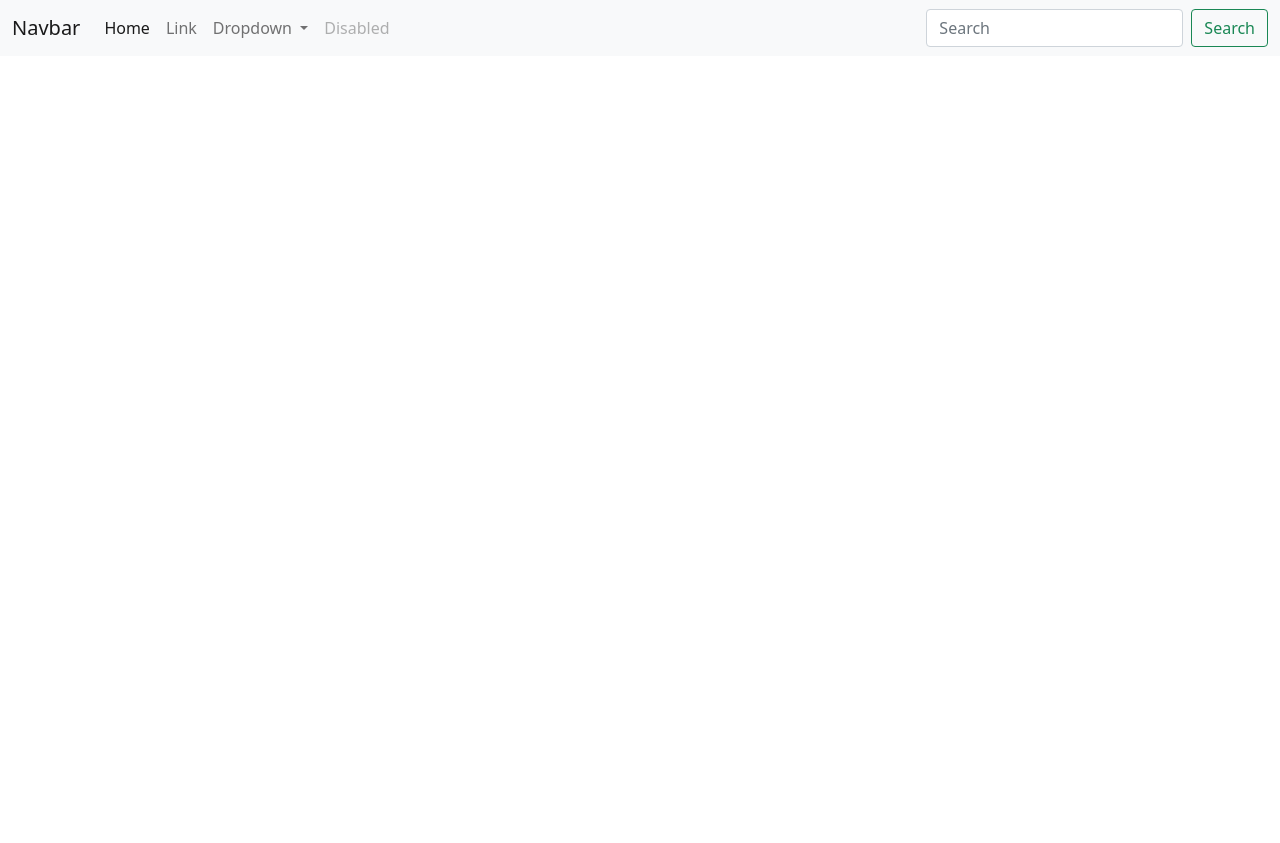
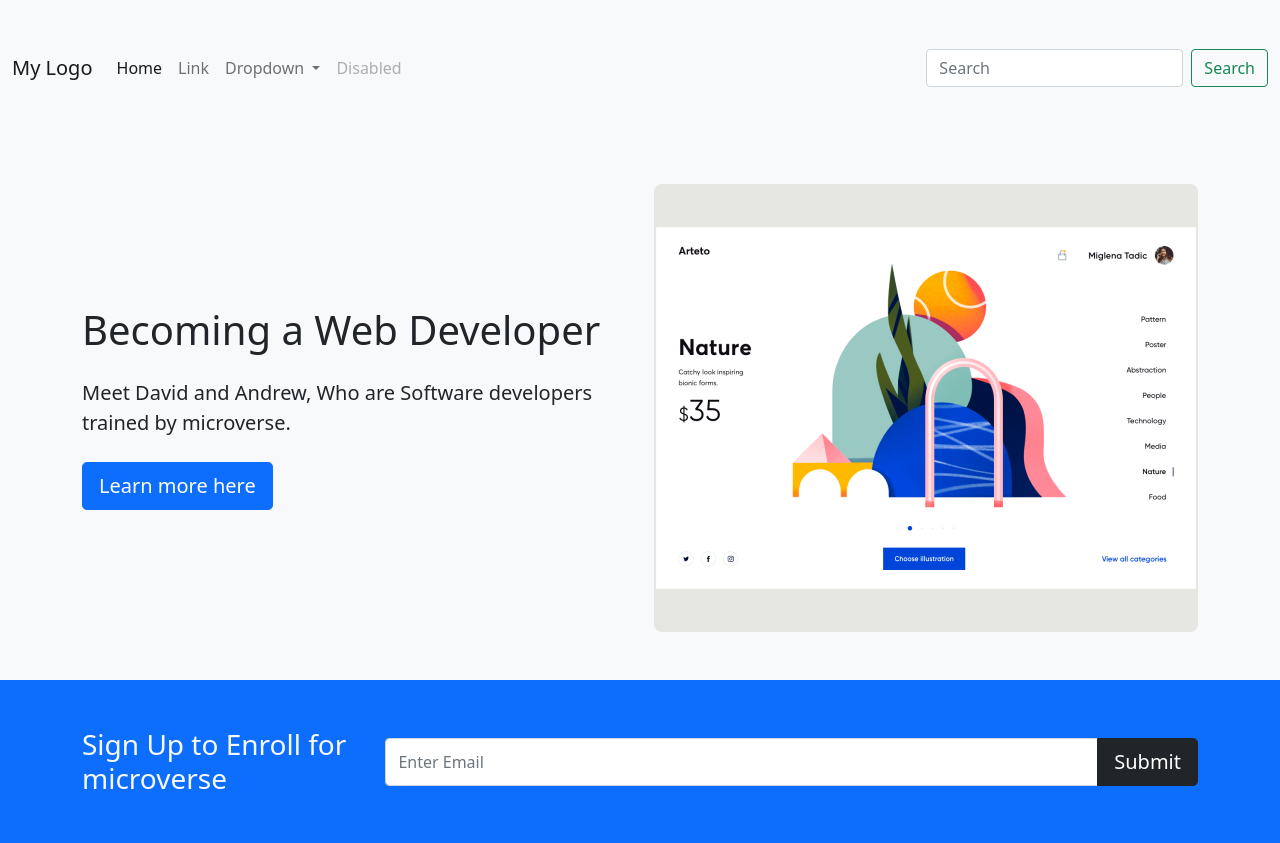
Before and after one commit to Andrew-Ccoder/PortfolioBootStrap, a website: page bootstraptutorials.html in a window 1280 px wide. Before the commit the page ends 800 px from the top, so only its background shows below. Drawn offline with Linux system fonts and the light colour scheme.

Commit message:
Add bootstrap file to new portfolio

```diff
--- a/bootstraptutorials.html
+++ b/bootstraptutorials.html
@@ -8,9 +8,9 @@
     <link href="css/bootstrap.min.css" rel="stylesheet">
 </head>
 <body>
-    <nav class="navbar navbar-expand-lg navbar-light bg-light">
+    <nav class="navbar navbar-expand-lg navbar-light bg-light py-5">
         <div class="container-fluid">
-          <a class="navbar-brand" href="#">Navbar</a>
+          <a class="navbar-brand" href="#">My Logo</a>
           <button class="navbar-toggler" type="button" data-bs-toggle="collapse" data-bs-target="#navbarSupportedContent" aria-controls="navbarSupportedContent" aria-expanded="false" aria-label="Toggle navigation">
             <span class="navbar-toggler-icon"></span>
           </button>
@@ -44,6 +44,35 @@
           </div>
         </div>
       </nav>
+
+      <section class="bg-light text-dark p-5 text-center text-sm-start">
+        <div class="container">
+          <div class="d-sm-flex align-items-center justify-content-between">
+            <div>
+              <h1>
+                Becoming a Web Developer
+              </h1>
+              <p class="lead my-4">
+                Meet David and Andrew, Who are Software developers trained by microverse.
+              </p>
+              <button class="btn btn-primary btn-lg" type="submit">Learn more here</button>
+            </div>
+            <img class="img-fluid d-none d-sm-block " src="photos/Snapshoot_Portfolio_4.png" alt="">
+          </div>
+        </div>
+      </section>
+
+      <section class="bg-primary text-light p-5">
+        <div class="container">
+          <div class="d-md-flex justify-content-between align-items-center">
+            <h3 class="mb mb-md-0">Sign Up to Enroll for microverse</h3>
+            <div class="input-group">
+              <input type="text" class="form-control" placeholder="Enter Email">
+              <button class="btn btn-dark  btn-lg" type="submit">Submit</button>
+            </div>
+          </div>
+        </div>
+      </section>
       <script src="js/bootstrap.js"></script>
 </body>
 </html>
```
